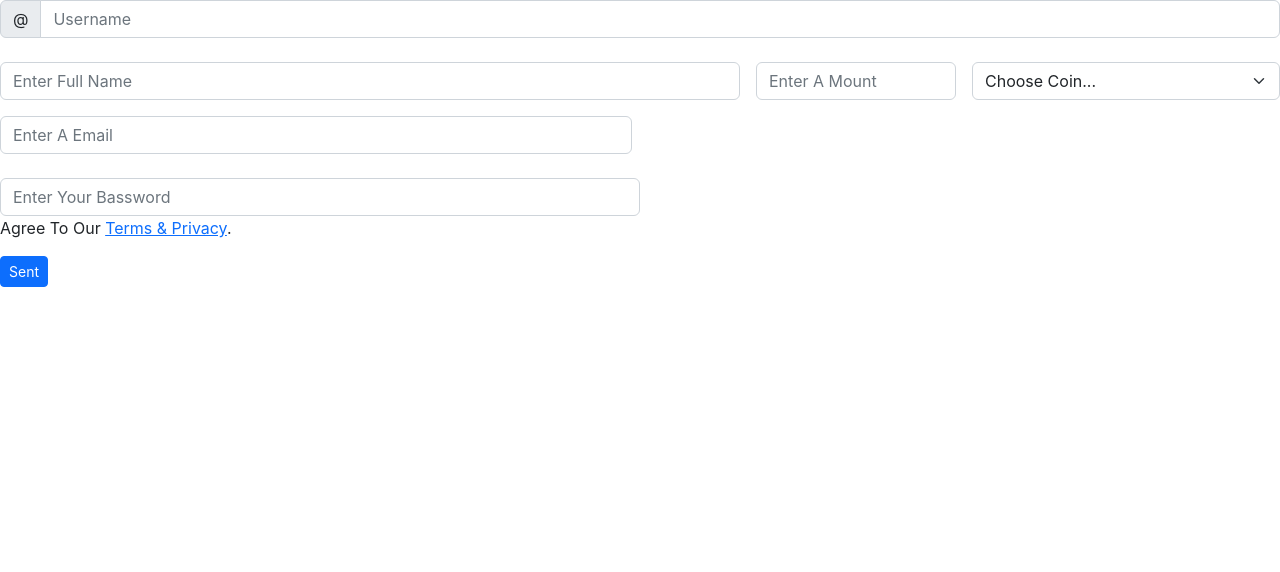
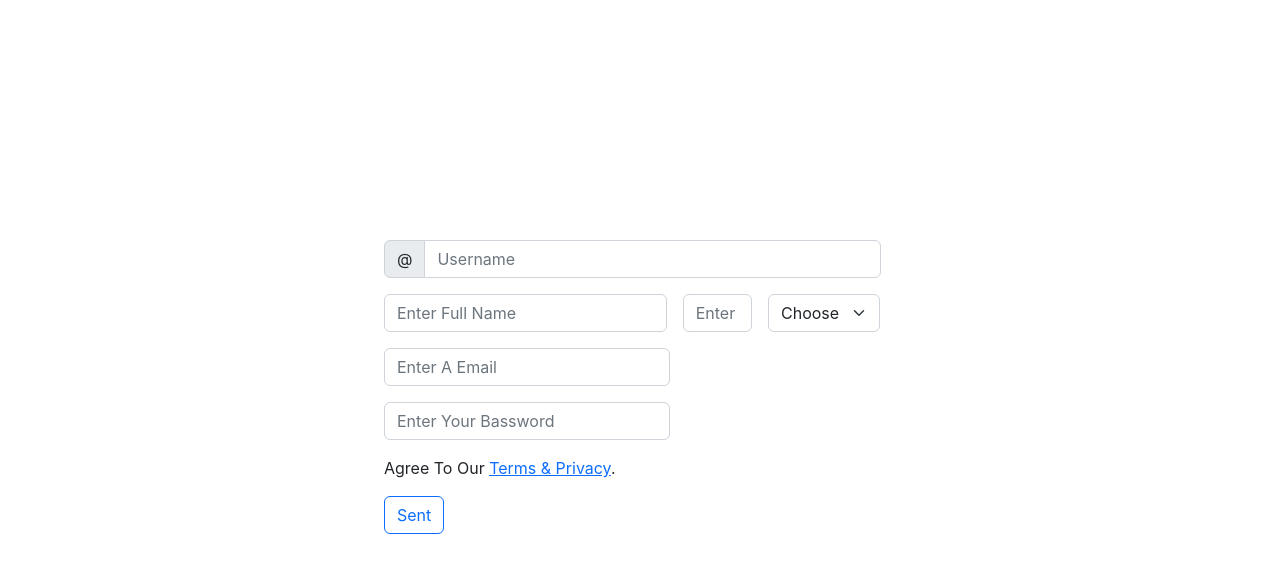
Before and after one commit to Raghad-Suwan/e-wallet, a React (Create React App) app: page / in a window 1280 px wide. Shown: the top 572 px of the page. Built offline with nearby package versions, Linux system fonts and the light colour scheme.

Commit message:
transmoney

```diff
--- a/src/components/Cardd.js
+++ b/src/components/Cardd.js
@@ -2,23 +2,26 @@ const Cardd= () => {
 
     return(
     <div  className="trmoney">
-<div className="col-auto"  >
+
+
+<div className="col-auto"  id="one" >
+<div className="user">
     <label className="visually-hidden"  placeholder="Enter Your Username"for="autoSizingInputGroup"> Enter Your Username</label>
     <div className="input-group">
       <div className="input-group-text">@</div>
       <input type="text" className="form-control"   id="autoSizingInputGroup" placeholder="Username"></input>
 
-    </div>
+    </div>  </div>
 
+    <div className="row g-3">
 
-
-<br></br>
 
 
 
 
 <div className="row g-3">
 <br></br>
+
   <div className="col-sm-7">
 
     <input type="text" className="form-control" placeholder="Enter Full Name" aria-label="Enter Full Name"></input>
@@ -41,23 +44,27 @@ const Cardd= () => {
       <option>DENAR J</option>
     </select>
   </div>
-
-
-  <div className="col-md-6">
+  </div>
+ <div className="email">
+  <div className="col-md-7">
 
     <input type="email"  placeholder="Enter A Email"className="form-control" id="inputEmail4"></input>
-   <br></br>
+
     </div>
-  </div>
-  <div className="col-md-6">
+    <div className="row g-1.5">
+
+  </div></div>
+  <div className="bassw">
+  <div className="col-md-7">
 
     <input type="password"  placeholder="Enter Your Bassword" className="form-control" id="inputPassword4"></input>
-
+    </div> </div>
     <p> Agree To Our <a href="#">Terms & Privacy</a>.</p>
   </div>
-  <button type="button" className="btn btn-primary btn-sm">Sent</button>
+<div className="btnn">
+  <button type="button" className="btn btn-outline-primary ">Sent</button>
 
-
+</div>
 </div>
 </div>
 )
--- a/src/index.css
+++ b/src/index.css
@@ -11,3 +11,31 @@ code {
   font-family: source-code-pro, Menlo, Monaco, Consolas, 'Courier New',
     monospace;
 }
+.trmoney{
+
+width: 40%;
+}
+.trmoney{
+position: absolute;
+top: 30%;
+right: 30%;
+transition: translate(-50%,-50%);
+}
+
+.email{
+  width: 96%;
+}
+
+.btnn{
+
+size: 10cm;
+  width: 50%;
+
+}
+
+.bassw{
+width:96% ;
+}
+.user{
+  width: 97%;
+}
```
